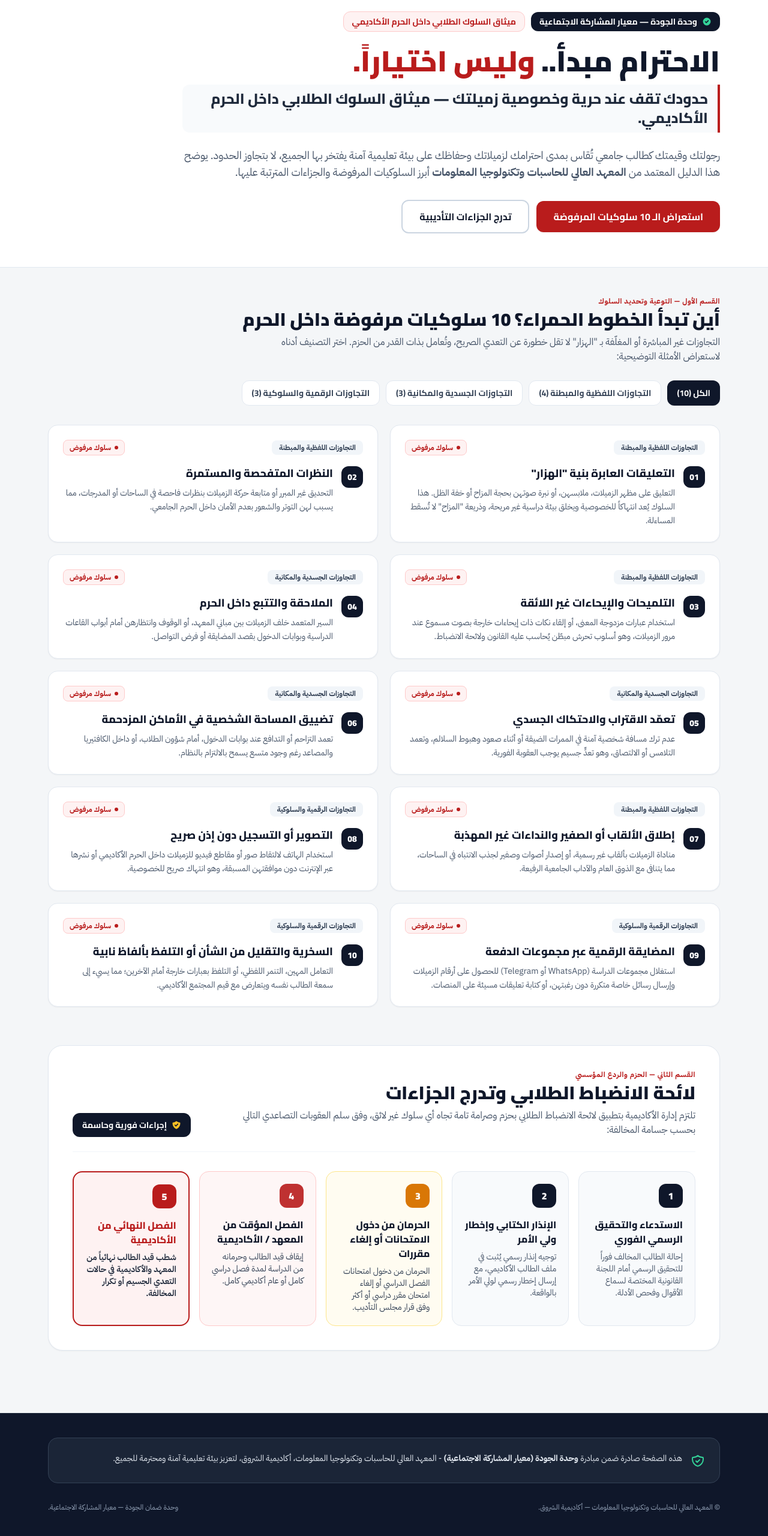
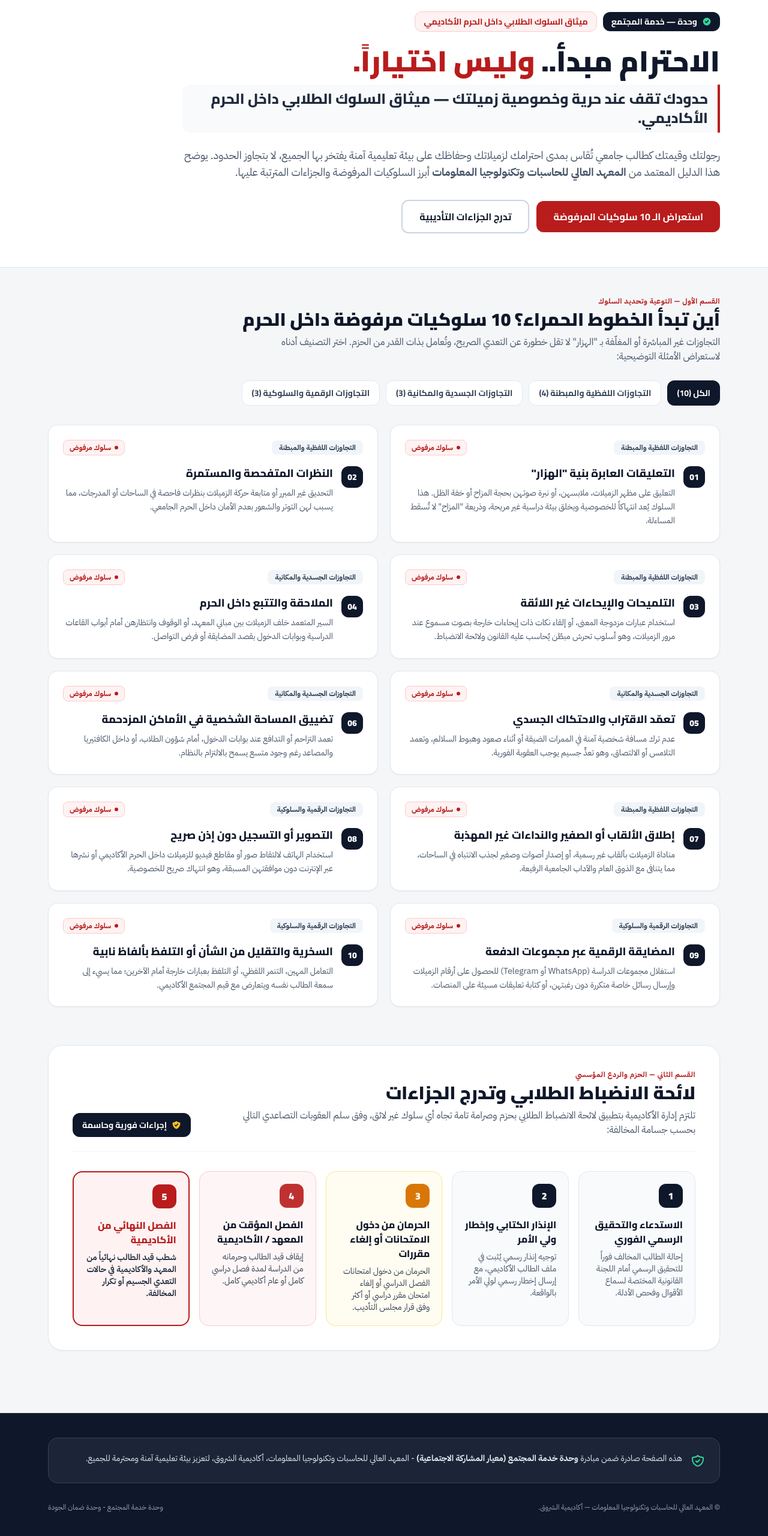
Before and after one commit to testaitarek-ui/campus-charter, a plain HTML site: page index.html in a window 1280 px wide. Shown: the part 169-2729 px from the top of the page at 60% size. Drawn offline with nearby package versions, Linux system fonts and the light colour scheme.

Commit message:
Update index.html

```diff
--- a/index.html
+++ b/index.html
@@ -40,7 +40,7 @@
         <div class="max-w-6xl mx-auto flex flex-wrap items-center justify-between gap-2">
             <div class="flex items-center gap-2">
                 <span class="inline-block w-2.5 h-2.5 rounded-full bg-emerald-400"></span>
-                <span class="font-bold text-white">وحدة الجودة — معيار المشاركة الاجتماعية</span>
+                <span class="font-bold text-white">وحدة — خدمة المجتمع</span>
             </div>
             <span class="text-slate-300 text-xs sm:text-sm">موجّه لجميع الفرق الدراسية</span>
         </div>
@@ -85,7 +85,7 @@
                 <div class="flex flex-wrap items-center gap-2.5 mb-6">
                     <span class="inline-flex items-center gap-2 px-3.5 py-1.5 rounded-xl bg-campus-navy text-white text-xs sm:text-sm font-heading font-bold shadow-sm">
                         <svg class="w-4 h-4 text-emerald-400" fill="currentColor" viewBox="0 0 20 20"><path fill-rule="evenodd" d="M10 18a8 8 0 100-16 8 8 0 000 16zm3.707-9.293a1 1 0 00-1.414-1.414L9 10.586 7.707 9.293a1 1 0 00-1.414 1.414l2 2a1 1 0 001.414 0l4-4z" clip-rule="evenodd"/></svg>
-                        وحدة الجودة — معيار المشاركة الاجتماعية
+                        وحدة — خدمة المجتمع
                     </span>
                     <span class="inline-flex items-center gap-1.5 px-3.5 py-1.5 rounded-xl bg-campus-redLight border border-red-200 text-campus-red text-xs sm:text-sm font-heading font-bold">
                         ميثاق السلوك الطلابي داخل الحرم الأكاديمي
@@ -460,13 +460,13 @@
                     <path stroke-linecap="round" stroke-linejoin="round" d="M9 12l2 2 4-4m5.618-4.016A11.955 11.955 0 0112 2.944a11.955 11.955 0 01-8.618 3.04A12.02 12.02 0 003 9c0 5.591 3.824 10.29 9 11.622 5.176-1.332 9-6.03 9-11.622 0-1.042-.133-2.052-.382-3.016z"/>
                 </svg>
                 <p class="text-xs sm:text-sm text-slate-200 leading-relaxed">
-                    هذه الصفحة صادرة ضمن مبادرة <strong>وحدة الجودة (معيار المشاركة الاجتماعية)</strong> - المعهد العالي للحاسبات وتكنولوجيا المعلومات، أكاديمية الشروق، لتعزيز بيئة تعليمية آمنة ومحترمة للجميع.
+                    هذه الصفحة صادرة ضمن مبادرة <strong>وحدة خدمة المجتمع (معيار المشاركة الاجتماعية)</strong> - المعهد العالي للحاسبات وتكنولوجيا المعلومات، أكاديمية الشروق، لتعزيز بيئة تعليمية آمنة ومحترمة للجميع.
                 </p>
             </div>
 
             <div class="flex flex-col sm:flex-row items-center justify-between gap-3 text-xs text-slate-400">
                 <p>© المعهد العالي للحاسبات وتكنولوجيا المعلومات — أكاديمية الشروق.</p>
-                <p>وحدة ضمان الجودة — معيار المشاركة الاجتماعية.</p>
+                <p>  وحدة خدمة المجتمع - وحدة ضمان الجودة</p>
             </div>
         </div>
     </footer>
```
